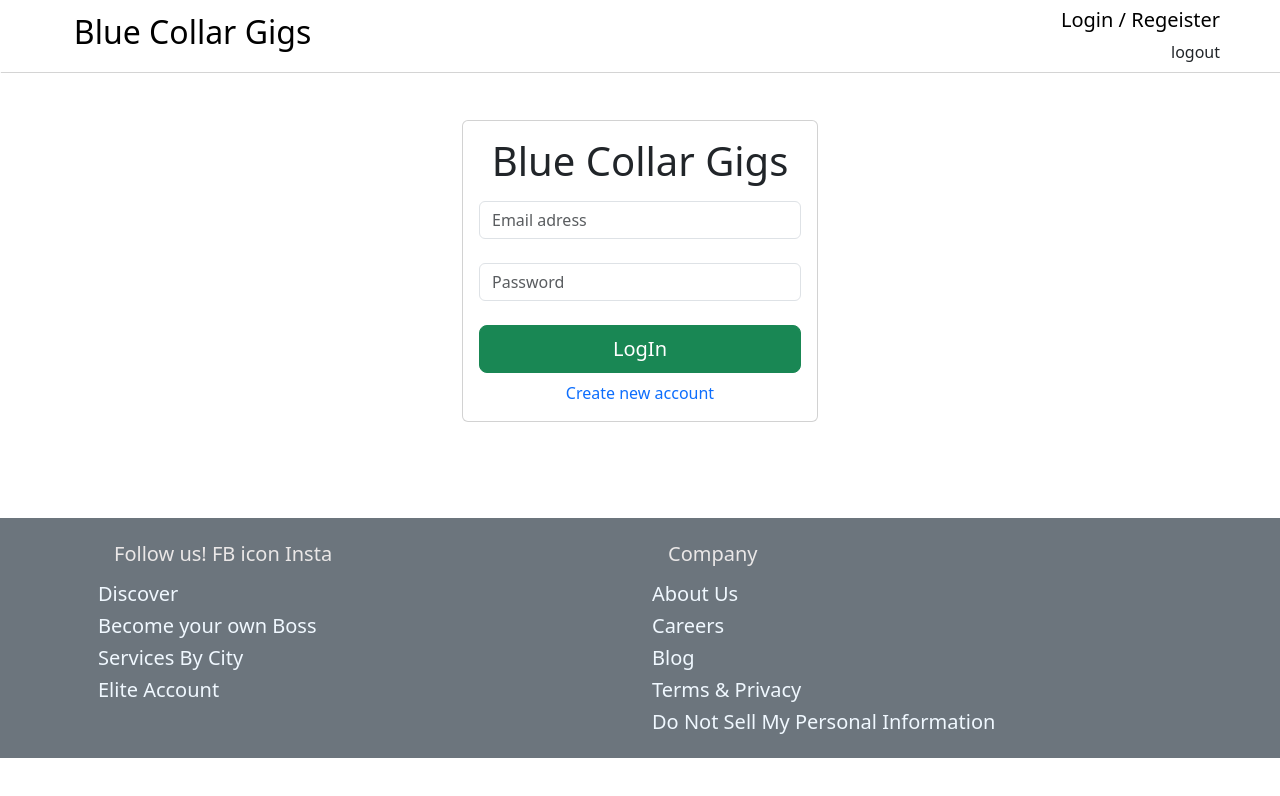
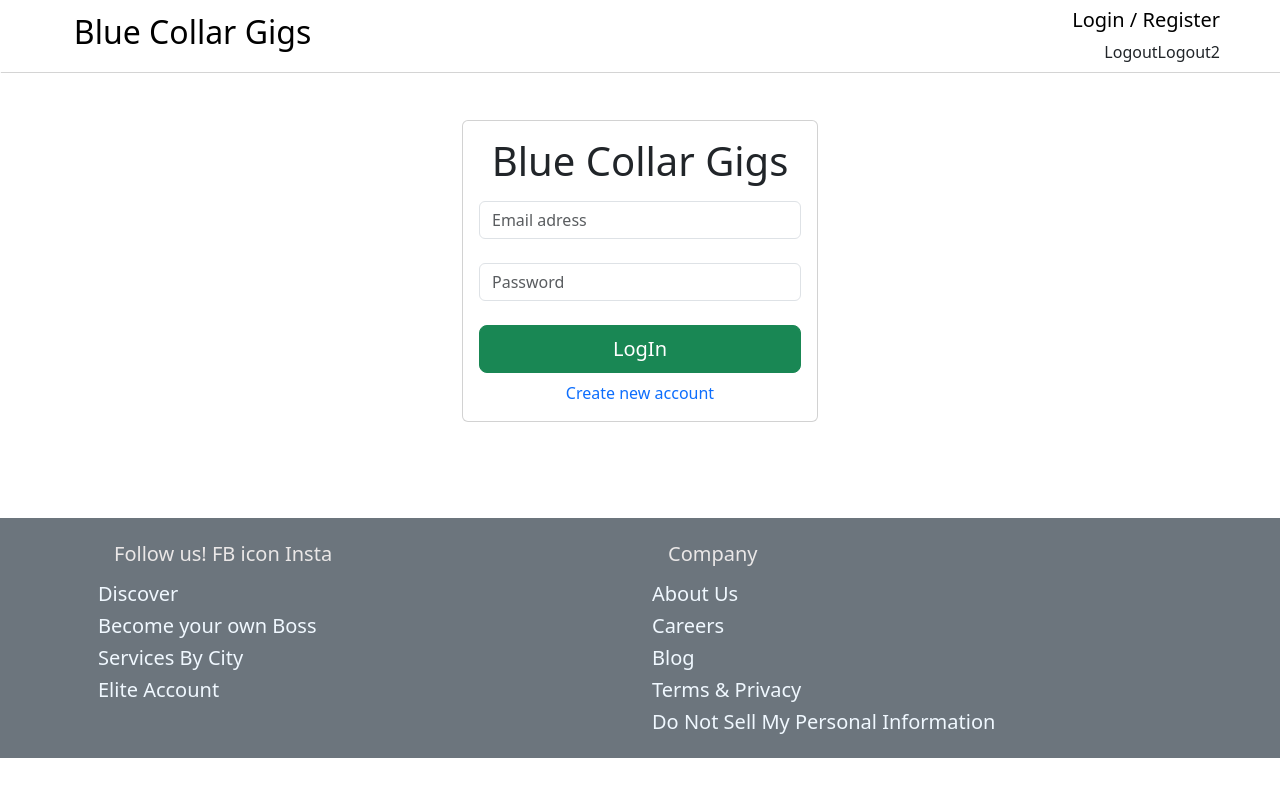
Before and after one commit to rahul-binu/Blue-Collar-Gigs, a React (Vite) app in the folder bcg-frontend/: page /login in a window 1280 px wide. Shown: the top 796 px of the page. Built offline with nearby package versions, Linux system fonts and the light colour scheme.

Commit message:
modified the login register & navbar

```diff
--- a/bcg-frontend/src/assets/components/Login.jsx
+++ b/bcg-frontend/src/assets/components/Login.jsx
@@ -1,6 +1,5 @@
 import React, { useState } from "react";
 import { useNavigate } from 'react-router-dom';
-import AuthService from '../services/AuthService';
 
 function Login() {
 
@@ -21,13 +20,14 @@ function Login() {
     function LoginUser(e) {
         e.preventDefault();
         const user = { email, password };
-        // console.log(user);
+
+        console.log(user);
 
         AuthService.login(user.email, user.password)
         .then(response => {
             // Authentication successful, update UI (e.g., redirect to dashboard)
             console.log("User logged in successfully");
-              navigate('/Home');
+            // Redirect to dashboard or other authenticated route
         })
         .catch(error => {
             // Authentication failed, handle error (e.g., display error message)
@@ -50,7 +50,6 @@ function Login() {
                                 <form action="">
 
                                     <div className="form-outline mb-3">
-                                    {/* <div className='invalid-feedback'>{error.message}</div> */}
                                         <h1 className="">Blue Collar Gigs</h1>
                                     </div>
 
--- a/bcg-frontend/src/assets/components/Navbar.jsx
+++ b/bcg-frontend/src/assets/components/Navbar.jsx
@@ -1,4 +1,4 @@
-import React from 'react';
+import React, { useState, useEffect } from 'react';
 import { useNavigate } from 'react-router-dom';
 
 import "/src/assets/styles/Navbar.css";
@@ -7,29 +7,52 @@ import AuthService from '../services/AuthService';
 function Navbar() {
 
     const navigate = useNavigate();
+    const [loggedIn, setLoggedIn] = useState(false);
 
-    function goToHome(){
+    useEffect(() => {
+        const user = AuthService.getCurrentUser();
+        if (user) {
+            setLoggedIn(true);
+        } else {
+            setLoggedIn(false);
+        }
+    }, []);
+
+    function goToHome() {
         navigate('/');
     }
 
-    function goToLogin(){
+    function goToLogin() {
         navigate('login');
     }
 
-    function goToRegister(){
+    function goToRegister() {
         navigate('register');
+    }
+
+    function handleLogout() {
+        AuthService.logout();
+        setLoggedIn(false);
     }
 
     return (
         <>
-            <div className="container-fluid ">
+            <div className="container-fluid">
                 <div className="row navbar">
                     <div className="col-lg-4 col-sm-6 col-md-6 webName">
-                    <h2 className = " ps-4 " onClick ={ goToHome }><a href='' className='blueCollarGigsTitle text-decoration-none'>Blue Collar Gigs</a></h2>
+                        <h2 className="ps-4" onClick={goToHome}><a href='' className='blueCollarGigsTitle text-decoration-none'>Blue Collar Gigs</a></h2>
                     </div>
-                    <div className="col-sm-6 col-md-6 col-lg-3  mx-5 text-end ">
-                        <h5 ><span onClick={ goToLogin } id='loginRegister'>Login / </span><span onClick={ goToRegister } id='loginRegister'>Regeister</span></h5>
-                        <span className='text-dark'onClick={AuthService.logout} >logout</span>
+                    <div className="col-sm-6 col-md-6 col-lg-3 mx-5 text-end">
+                        {loggedIn ? (
+                            <span className='text-dark' onClick={handleLogout}>Logout</span>
+                        ) : (
+                            <>
+                                <h5 ><span onClick={goToLogin} id='loginRegister'>Login / </span><span onClick={goToRegister} id='loginRegister'>Register</span></h5>
+                            </>
+                        )}
+
+                        <span className='text-dark' onClick={handleLogout}>Logout</span>
+                        <span className='text-dark' onClick={AuthService.logout2}>Logout2</span>
                     </div>
                 </div>
             </div>
--- a/bcg-frontend/src/assets/components/Profile.jsx
+++ b/bcg-frontend/src/assets/components/Profile.jsx
@@ -1,15 +1,41 @@
 import React, { useState } from "react";
 
 import '../styles/Profile.css';
+import { createProfile } from "../services/profile";
 
 function Profile() {
 
     const [profilePhoto, setProfilePhoto] = useState('');
     const [firstName, setFirstName] = useState('');
+    const [lastName, setLastName] = useState('');
+    const [email, setEmail] = useState('');
+    const [mobile, setMobile] = useState('');
+    const [address, setAddress] = useState('');
+    const [District, setDistrict] = useState('');
+    const [state, setState] = useState('');
+    const [pincode, setPincode] = useState('');
+    const [bio, setBio] = useState('');
+    const userId = 12;
 
     function handleProfilePhoto(e) {
         setProfilePhoto(e.target.value);
-        console.log(profilePhoto);
+        //console.log(profilePhoto);
+    }
+
+    function saveProfile(e) {
+        e.preventDefault();
+
+        const Profile = {
+            userId,firstName, lastName, email, mobile,
+             bio
+        };
+
+        createProfile(Profile).then((response) => {
+             console.log(response.data);
+            navigate('/home');
+        }).catch(error => {
+            console.log(error);
+        })
     }
 
     return (
@@ -23,10 +49,10 @@ function Profile() {
 
                                 <div className="col-3 text-start list-group" id='sideBar'>
 
-                                    <a class="list-group-item py-3"><strong>Profile</strong></a>
-                                    <a class="list-group-item py-3"><strong>Skill</strong></a>
-                                    <a class="list-group-item py-3"><strong>Education</strong></a>
-                                    <a class="list-group-item py-3"><strong>Certification</strong></a>
+                                    <a className="list-group-item py-3"><strong>Profile</strong></a>
+                                    <a className="list-group-item py-3"><strong>Skill</strong></a>
+                                    <a className="list-group-item py-3"><strong>Education</strong></a>
+                                    <a className="list-group-item py-3"><strong>Certification</strong></a>
 
                                 </div>
 
@@ -70,6 +96,7 @@ function Profile() {
                                         <div className="col text-start">
                                             <label htmlFor="" className="mx-3 mb-1">First Name</label>
                                             <input type='email' autoComplete="new-password"
+                                                onChange={(e) => setFirstName(e.target.value)}
                                                 className='form-control'
                                                 placeholder="First Name" />
                                             {/* {errors.email && <div className='invalid-feedback'>{errors.email}</div>} */}
@@ -77,8 +104,8 @@ function Profile() {
                                         <div className="col text-start">
                                             <label htmlFor="" className="mx-3 mb-1">Last Name</label>
                                             <input type='email' autoComplete="new-password"
-                                                className='form-control'
-                                                placeholder="Last Name" />
+                                                onChange={(e) => setLastName(e.target.value)}
+                                                className='form-control' placeholder="Last Name" />
                                             {/* {errors.email && <div className='invalid-feedback'>{errors.email}</div>} */}
                                         </div>
                                     </div>
@@ -88,6 +115,7 @@ function Profile() {
                                             <div className="form-group">
                                                 <label htmlFor="" className="mx-3 mb-1">Email</label>
                                                 <input type='email' autoComplete="new-password"
+                                                    onChange={(e) => setEmail(e.target.value)}
                                                     className='form-control'
                                                     placeholder="user@example.com" />
                                                 {/* {errors.email && <div className='invalid-feedback'>{errors.email}</div>} */}
@@ -99,6 +127,7 @@ function Profile() {
                                             <div className="form-group">
                                                 <label htmlFor="" className="mx-3 mb-1">Mobile</label>
                                                 <input type='email' autoComplete="new-password"
+                                                    onChange={(e) => setMobile(e.target.value)}
                                                     className='form-control'
                                                     placeholder="9876543210" />
                                                 {/* {errors.email && <div className='invalid-feedback'>{errors.email}</div>} */}
@@ -111,6 +140,7 @@ function Profile() {
                                             <div className="form-group">
                                                 <label className="mb-1 mx-3">Address</label>
                                                 <textarea className="form-control" rows="2"
+                                                    onChange={(e) => setAddress(e.target.value)}
                                                     placeholder="House NO/Name, Street"></textarea>
                                             </div>
                                         </div>
@@ -121,6 +151,7 @@ function Profile() {
                                             <div className="form-group">
                                                 <label className="mb-1 mx-3">District</label>
                                                 <input type="text" className="form-control" rows="2"
+                                                    onChange={(e) => setDistrict(e.target.value)}
                                                     placeholder="District" />
                                             </div>
                                         </div>
@@ -128,6 +159,7 @@ function Profile() {
                                             <div className="form-group">
                                                 <label className="mb-1 mx-3">State</label>
                                                 <input type="text" className="form-control" rows="2"
+                                                    onChange={(e) => setState(e.target.value)}
                                                     placeholder="State" />
                                             </div>
                                         </div>
@@ -135,6 +167,7 @@ function Profile() {
                                             <div className="form-group">
                                                 <label className="mb-1 mx-3">Pin Code</label>
                                                 <input type="text" className="form-control" rows="2"
+                                                    onChange={(e) => setPincode(e.target.value)}
                                                     placeholder="654987" />
                                             </div>
                                         </div>
@@ -145,6 +178,7 @@ function Profile() {
                                             <div className="form-group">
                                                 <label className="mb-1 mx-3">About</label>
                                                 <textarea className="form-control" rows="5"
+                                                    onChange={(e) => setBio(e.target.value)}
                                                     placeholder="My Bio"></textarea>
                                             </div>
                                         </div>
@@ -152,7 +186,7 @@ function Profile() {
 
                                     <div className="row">
                                         <div className="col text-end mx-3">
-                                            <button className="btn btn-success mt-2 mb-2">Save Changes</button>
+                                            <button className="btn btn-success mt-2 mb-2" onClick={saveProfile}>Save Changes</button>
                                         </div>
                                     </div>
                                 </div>
```
Lines whose indentation alone changed are shown as unchanged.
